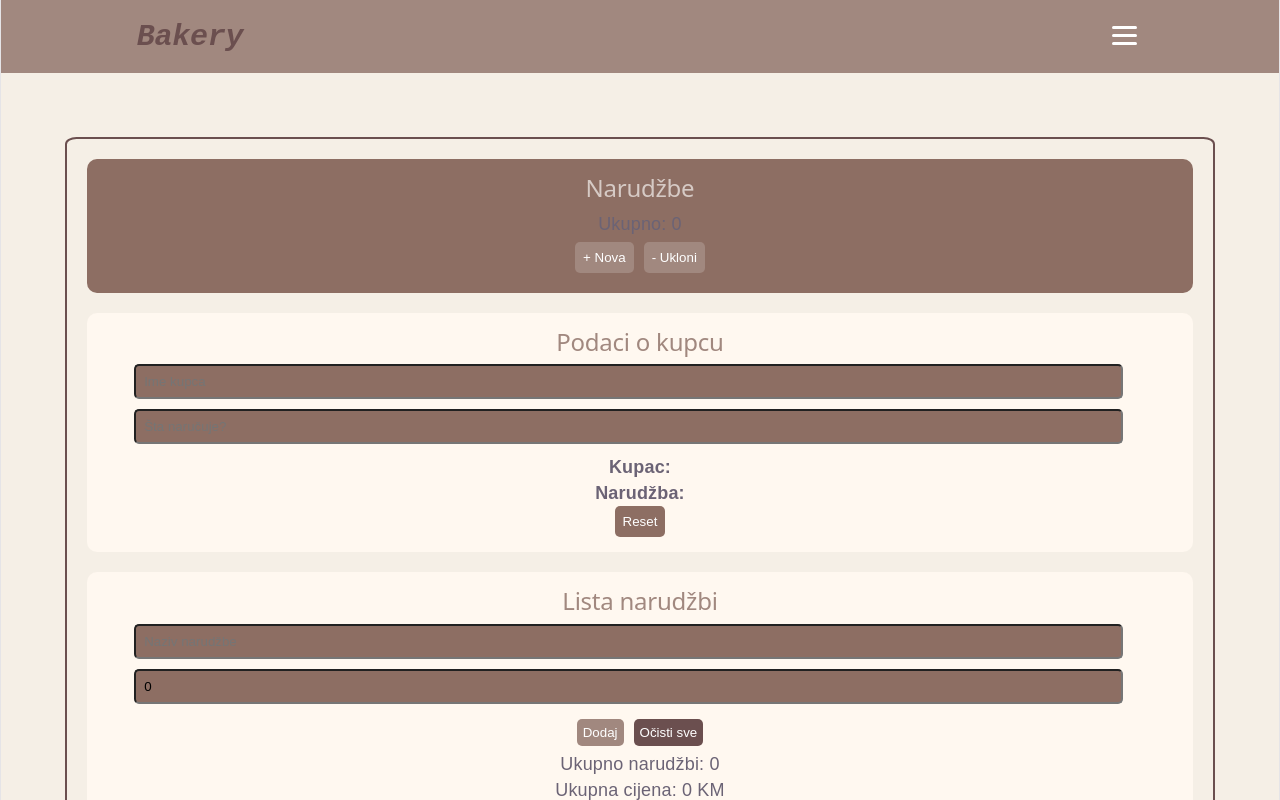
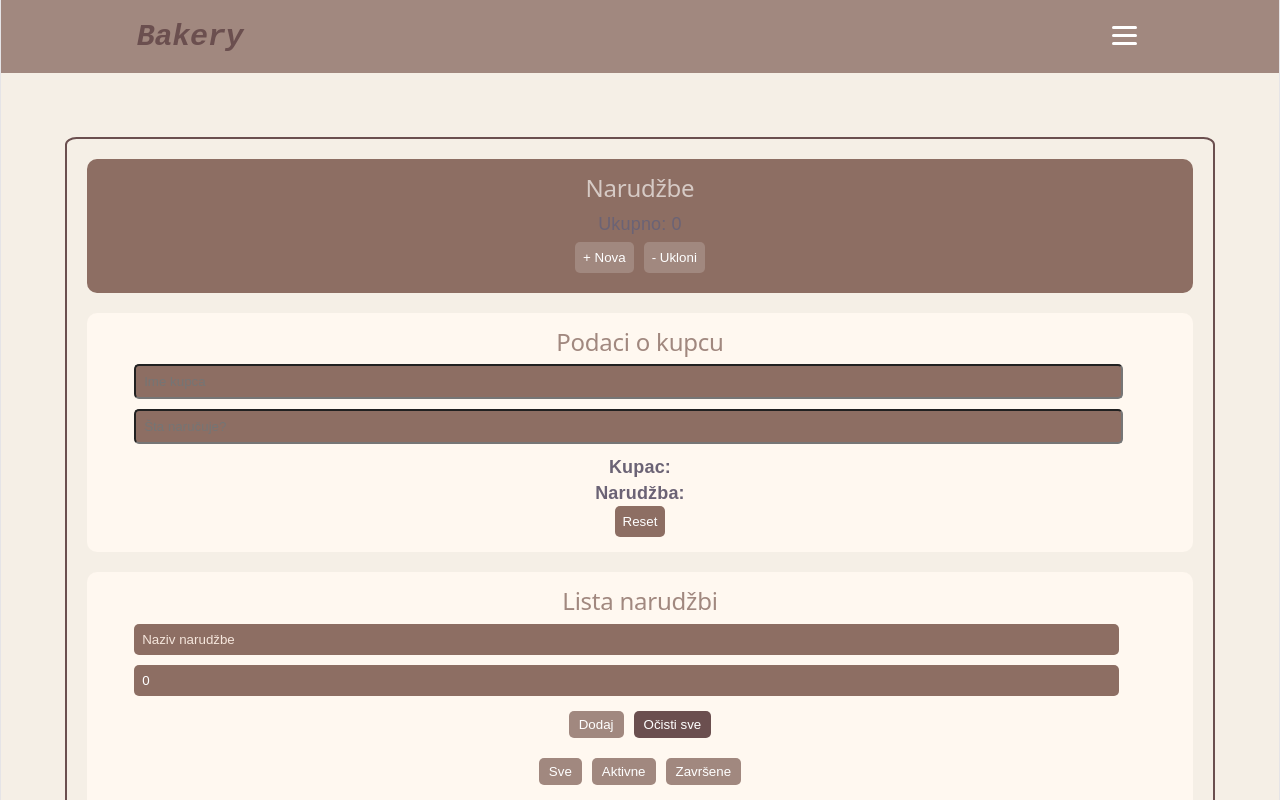
Before and after one commit to elzie23/Radionica, a Vue app: page / in a window 1280 px wide. Shown: the top 800 px of the page. Built offline with nearby package versions, Linux system fonts and the light colour scheme.

Commit message:
trece predavanje

```diff
--- /dev/null
+++ b/src/components/Button.vue
@@ -0,0 +1,39 @@
+<script setup>
+defineProps({
+  label: String,
+  variant: {
+    type: String,
+    default: 'default'
+  }
+})
+</script>
+
+<template>
+  <button :class="['btn', variant]">
+    {{ label }}
+    <slot />
+  </button>
+</template>
+
+<style scoped>
+.btn {
+  color: white;
+  border: none;
+  padding: 6px 10px;
+  border-radius: 5px;
+  margin: 5px;
+  cursor: pointer;
+}
+
+.default {
+  background-color: #a1887f;
+}
+
+.delete {
+  background-color: #755d3f;
+}
+
+.clear {
+  background-color: #6b4f4f;
+}
+</style>
--- a/src/components/NarudzbeLista.vue
+++ b/src/components/NarudzbeLista.vue
@@ -1,10 +1,22 @@
 <script setup>
-import { ref, computed } from 'vue'
+import { ref, computed, onMounted, watch } from 'vue'
+import Button from './Button.vue'
 
 const newTask = ref('')
 const newPrice = ref(0)
+const tasks = ref([])
+const filter = ref('all')
 
-const tasks = ref([])
+onMounted(() => {
+  const saved = localStorage.getItem('tasks')
+  if (saved) {
+    tasks.value = JSON.parse(saved)
+  }
+})
+
+watch(tasks, (newTasks) => {
+  localStorage.setItem('tasks', JSON.stringify(newTasks))
+}, { deep: true })
 
 function addTask() {
   if (newTask.value.trim() === '' || newPrice.value <= 0) return
@@ -32,42 +44,52 @@ const totalTasks = computed(() => tasks.value.length)
 const totalPrice = computed(() =>
   tasks.value.reduce((sum, task) => sum + task.price, 0)
 )
+
+const filteredTasks = computed(() => {
+  if (filter.value === 'active') {
+    return tasks.value.filter(t => !t.completed)
+  }
+  if (filter.value === 'completed') {
+    return tasks.value.filter(t => t.completed)
+  }
+  return tasks.value
+})
 </script>
 
 <template>
   <div class="card">
     <h2>Lista narudžbi</h2>
 
-    <input
-      v-model="newTask"
-      placeholder="Naziv narudžbe"
-      @keyup.enter="addTask"
-    />
+    <input v-model="newTask" placeholder="Naziv narudžbe" @keyup.enter="addTask" />
+    <input v-model.number="newPrice" type="number" placeholder="Cijena (KM)" @keyup.enter="addTask" />
 
-    <input
-      v-model.number="newPrice"
-      type="number"
-      placeholder="Cijena (KM)"
-      @keyup.enter="addTask"
-    />
+    <Button label="Dodaj" @click="addTask" />
+    <Button label="Očisti sve" variant="clear" @click="clearAll" />
 
-    <button @click="addTask">Dodaj</button>
-    <button class="clear" @click="clearAll">Očisti sve</button>
+    <div class="filters">
+      <Button label="Sve" @click="filter = 'all'" />
+      <Button label="Aktivne" @click="filter = 'active'" />
+      <Button label="Završene" @click="filter = 'completed'" />
+    </div>
 
     <p>Ukupno narudžbi: {{ totalTasks }}</p>
     <p>Ukupna cijena: {{ totalPrice }} KM</p>
 
     <ul>
       <li
-        v-for="(task, index) in tasks"
+        v-for="(task, index) in filteredTasks"
         :key="index"
         :class="{ done: task.completed }"
       >
+        <div class="rmv">
         <input type="checkbox" v-model="task.completed" />
 
-        {{ task.name }} - {{ task.price }} KM
+        <Button variant="delete" @click="removeTask(index)">
+          -
+        </Button>
+        </div>
+       {{ task.name }} - {{ task.price }} KM
 
-        <button class="delete" @click="removeTask(index)">X</button>
       </li>
     </ul>
   </div>
@@ -78,41 +100,43 @@ const totalPrice = computed(() =>
   background: #fff8f0;
   padding: 15px;
   border-radius: 10px;
+  max-width: 100%;
+  margin: auto;
 }
+
 h2 {
   margin-top: 0;
-  color:#a1887f;
+  color: #a1887f;
+  text-align: center;
 }
 
 input {
   display: block;
   margin-bottom: 10px;
   background-color: #8d6e63;
+  color: white;
   margin-left: 3%;
   border-radius: 5px;
   padding: 8px;
   width: 90%;
+  border: none;
 }
 
-button {
-  background-color: #a1887f;
-  color: white;
-  border: none;
-  padding: 6px;
-  border-radius: 5px;
-  margin: 5px;
+input::placeholder {
+  color: #f5e6dc;
 }
 
-.delete {
-  background-color: #d7a86e;
-}
-
-.clear {
-  background-color: #6b4f4f;
+.filters {
+  margin: 10px 0;
 }
 
 li {
   margin-top: 10px;
+  width: 30%;
+  display: flex;
+  margin-left: 1%;
+  justify-content: space-evenly;
+  align-items: center;
 }
 
 .done {
```
